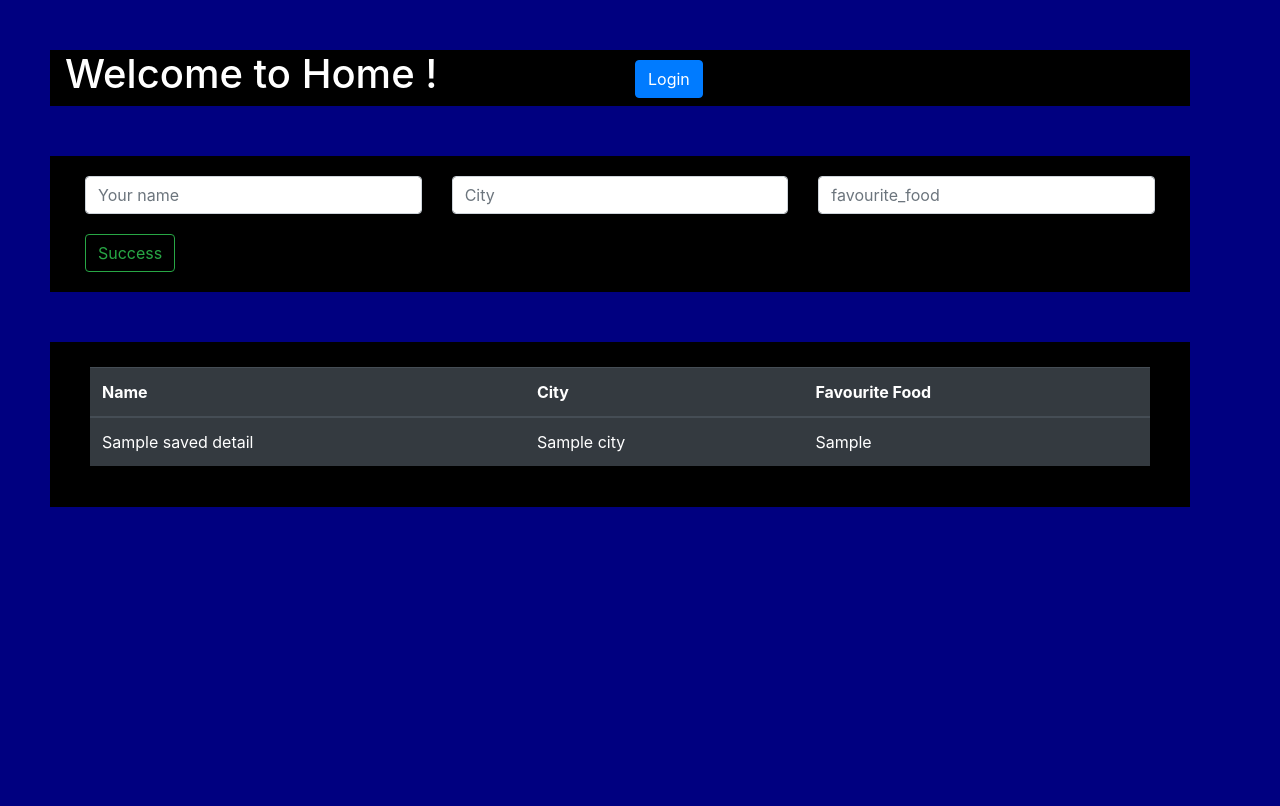
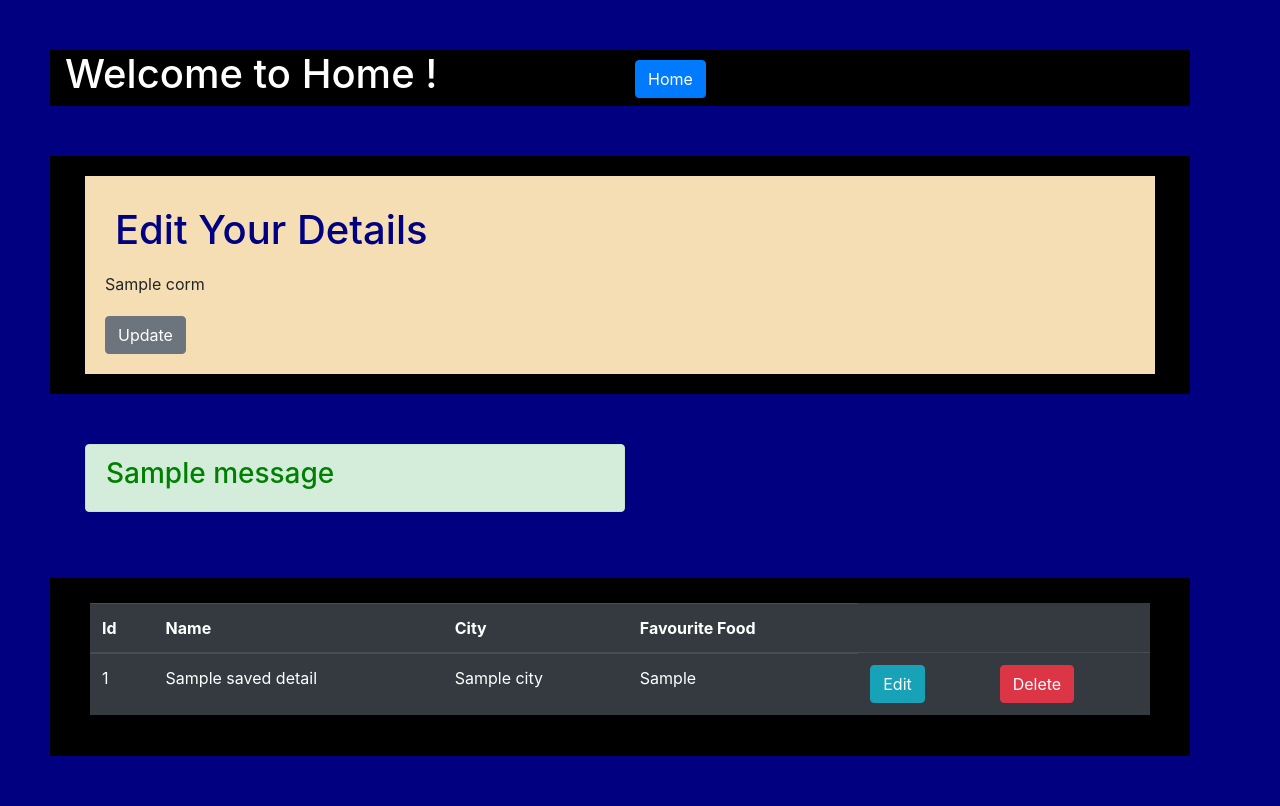
Before and after one commit to Rajneesh-1/demoDjango, a Django app: template human/templates/homeHtml/home.html in a window 1280 px wide. Before the commit the page ends 507 px from the top, so only its background shows below. Run offline with Django 3.2, Linux system fonts and the light colour scheme; the template is opened without the code that fills it: most values are stand-ins (such as "Sample title", 1, 10 or a date in 2020); one stand-in notice (Sample message) is shown.

Commit message:
All the CRUD operations added

```diff
--- a/demoDjango/urls.py
+++ b/demoDjango/urls.py
@@ -16,9 +16,11 @@ Including another URLconf
 from django.contrib import admin
 from django.urls import path
 from human import views
-
+# this is my root url
 urlpatterns = [
     path('admin/', admin.site.urls),
     path('', views.home, name="home"),
-    path('login', views.login, name="login"),
+    path('login', views.login, name="loginName"),
+    path('delete/<int:id>/', views.delete_data, name='deletedata'),
+    path('edit/<int:id>/', views.edit_data, name='editdata'),
 ]
--- a/human/templates/homeHtml/home.html
+++ b/human/templates/homeHtml/home.html
@@ -17,6 +17,12 @@
    body{
       background-color:navy;
    }
+   .sel1{
+
+        padding: 5px 10px;
+        box-sizing: border-box;
+        border-radius: 5px;
+   }
 </style>
 <body>
    <div class="container custom_margin">
@@ -25,16 +31,36 @@
                    <h1>Welcome to Home !</h1>
            </div>
            <div class="col-sm-6" style="margin-top:10px;">
-               <a class="btn btn-primary" href="{% url 'login' %}" role="button">Login</a>
+               <a class="btn btn-primary" href="{% url 'loginName' %}" role="button">Home</a>
            </div>
        </div>
    </div>
 
+{% if corm %}
+  <div class="container custom_margin">
+   <div class="row" style="background-color:black;padding:20px;">
+        <div class="col-sm-12">
+
+           <form method="post" style="background-color:wheat;padding:20px;">
+                        <h1 style="color:navy;padding:10px;">Edit Your Details</h1>
+                          {% csrf_token %}
+                         <div class="row" >
+                              <div class="col-sm-12">
+                                  {{corm}}
+                              </div>
+                          </div>
+                        <button type="submit" style="margin-top:20px" class="btn btn-secondary">Update</button>
+           </form>
+        </div>
+   </div>
+  </div>
+   {% else %}
 
      <div class="container custom_margin">
    <div class="row" style="background-color:black;padding:20px;">
         <div class="col-sm-12">
            <form method="post">
+                 <h1 style="color:gold;padding:10px;">Create/Add Your Details</h1>
                   {% csrf_token %}
                   <div class="row">
                       <div class="col">
@@ -49,7 +75,7 @@
                   </div>
                   <div class="row">
                       <div class="col-sm-12">
-                        <button type="submit" style="margin-top:20px" class="btn btn-outline-success">Success</button>
+                        <button type="submit" style="margin-top:20px" class="btn btn-outline-success">Create</button>
                       </div>
                   </div>
            </form>
@@ -57,6 +83,23 @@
    </div>
   </div>
 
+   {% endif %}
+
+   {% if messages %}
+   <div class="container">
+       <div class="row">
+           <div class="col-sm-6">
+               <div class="alert alert-success" role="alert">
+
+                      {% for message in messages %}
+                        <small {% if message.tags %} class ="{{message.tags}}"{% endif %}><h3 style="color:green;">{{message}}</h3> </small>
+                      {% endfor %}
+               </div>
+           </div>
+       </div>
+    {% endif %}
+
+   </div>
 
    <div class="container custom_margin" >
        <div class="row" style="background-color:black;padding:25px;" >
@@ -64,19 +107,46 @@
                <table class="table table-dark table-hover">
                   <thead>
                     <tr>
+                      <th scope="col">Id</th>
                       <th scope="col">Name</th>
                       <th scope="col">City</th>
                       <th scope="col">Favourite Food</th>
                     </tr>
                   </thead>
                   <tbody>
+
                       {% for i in getSavedDetails %}
                           <tr>
+                              <td>{{i.id}}</td>
                               <td>{{i.name}}</td>
                               <td>{{i.city}}</td>
                               <td>{{i.favourite_food}}</td>
+                               <form action="{% url 'editdata' i.id %}">
+                                    <td><button class="btn btn-info" >Edit</button></td>
+                              </form>
+                              <form action="{% url 'deletedata' i.id %}" method="POST">
+                                    {% csrf_token %}
+                                    <td><button class="btn btn-danger" >Delete</button></td>
+                              </form>
                           </tr>
                       {% endfor %}
+
+                      <!-- To show 1 object using filter
+                      {% for i in getSavedDetails %}
+                              <tr>
+                                  <td>{{i.id}}</td>
+                                  <td>{{i.name}}</td>
+                                  <td>{{i.city}}</td>
+                                  <td>{{i.favourite_food}}</td>
+                                   <form action="{% url 'editdata' i.id %}">
+                                        <td><button class="btn btn-info" >Edit</button></td>
+                                  </form>
+                                  <form action="{% url 'deletedata' i.id %}">
+                                        <td><button class="btn btn-danger" >Delete</button></td>
+                                  </form>
+                              </tr>
+                      {% endfor %}-->
+
                   </tbody>
                 </table>
            </div>
--- a/human/templates/loginHTML/login.html
+++ b/human/templates/loginHTML/login.html
@@ -16,8 +16,9 @@
         color:gold;
    }
    body{
-      background-color:black;
+           background: white;
    }
+
 </style>
 <div class="container custom_margin">
        <div class="row">
@@ -26,7 +27,9 @@
                <h1>Login</h1>
                <a class="btn btn-primary" href="{% url 'home' %}" role="button">HOME</a>
            </div>
+           <div class="col-sm-10">
 
+           </div>
 
        </div>
 
```
Also changed, not shown: human/forms.py (added, +12 -0 lines), human/views.py (+51 -9 lines), db.sqlite3. Lines whose indentation alone changed are shown as unchanged.
